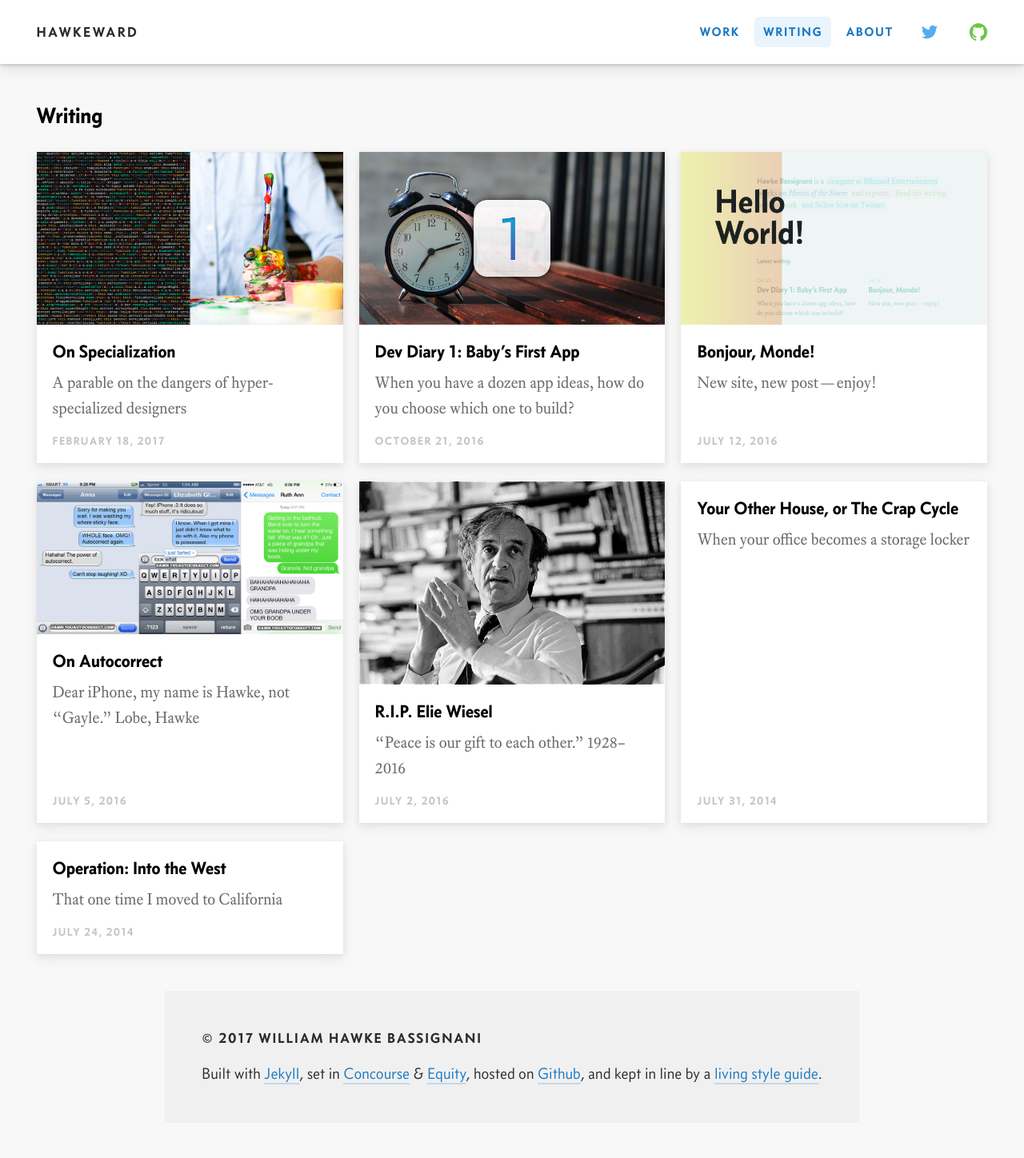
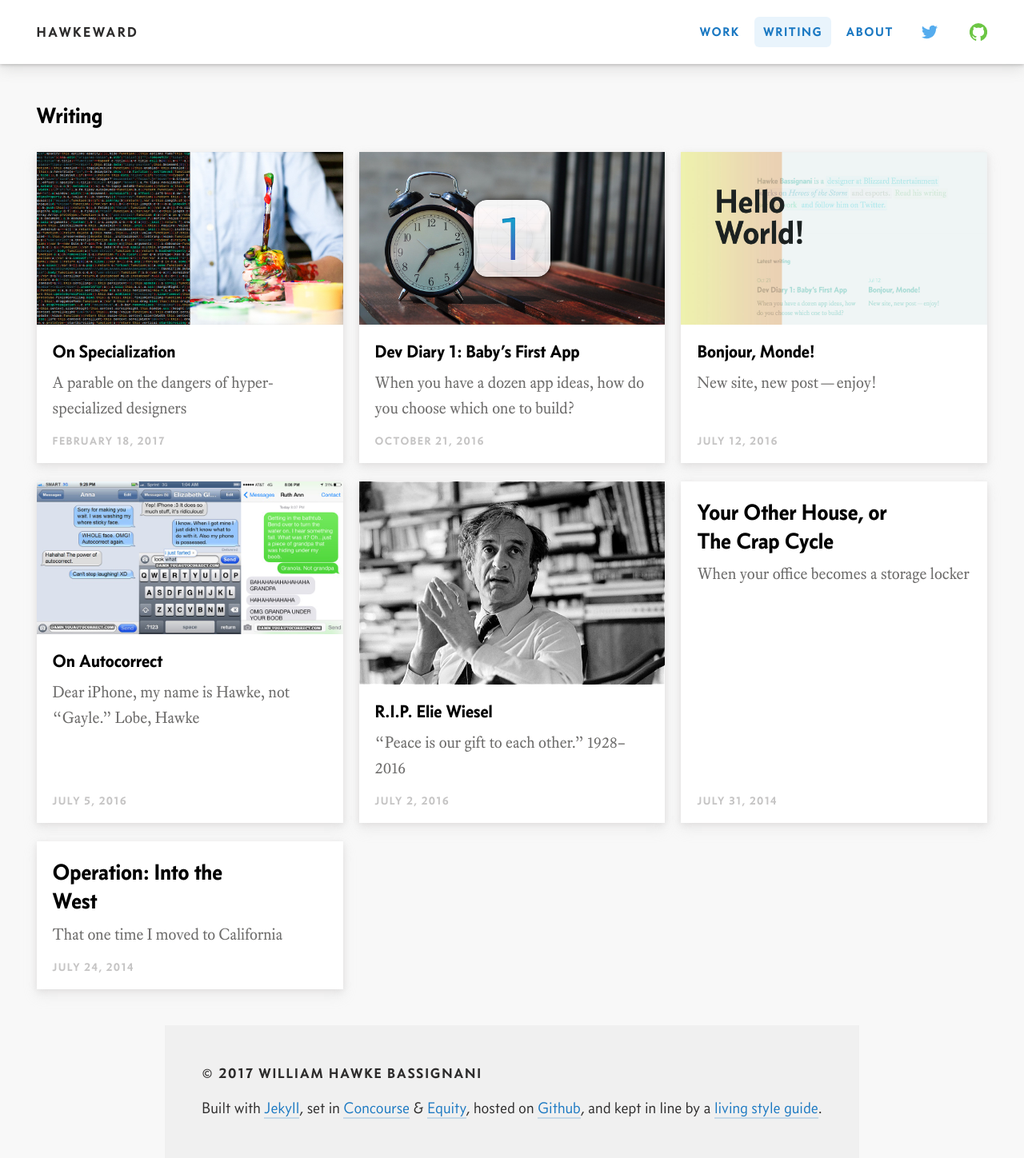
Before and after one commit to whbassignani/whbassignani.github.io, a Jekyll site: the page built from writing/index.html, in a window 1280 px wide. Shown: the whole page at 80% size. Built offline with Jekyll 4.4.1, drawn with Linux system fonts in a browser that asks for light colours; before the commit the page ends 1404 px from its top, so only the background shows below that.

Commit message:
Checkpoint before adjusting positioning

```diff
--- a/scss/_archive-writing.scss
+++ b/scss/_archive-writing.scss
@@ -40,13 +40,11 @@
   }
 }
 
-.archive-post {
+.archive-link {
   @include flex(1 0 100%);
+  border-bottom: 0;
+  display: block;
   position: relative;
-}
-
-.archive-link {
-  border-bottom: 0;
 
   &:hover .archive-post-title,
   &:hover .archive-post-date {
@@ -64,6 +62,12 @@
   font-size: size(0);
   margin: 0 0 size(-8);
   transition: color $animation-time;
+
+  .archive-list-item:not(.has-thumbnail) & {
+    font-size: size(2);
+    line-height: $line-height-tight;
+    width: 75%;
+  }
 }
 
 .archive-post-dek {
--- a/writing/index.html
+++ b/writing/index.html
@@ -6,11 +6,12 @@
   <ul class="archive-list container">
 
 {%for post in site.categories.writing %}
-    <li class="archive-list-item">
-      <article class="archive-post">
-        <a href="{{ post.url }}" class="archive-link" title="{{ post.title }}">
+  {% assign this_image = post.banner %}
 
-  {% assign this_image = post.banner %}
+    <li class="archive-list-item {% if this_image %}has-thumbnail{% endif %}">
+      <a href="{{ post.url }}" class="archive-link" title="{{ post.title }}">
+        <article class="archive-post">
+
   {% if this_image %}
           <div class="photo archive-post-thumbnail">
     {% include img-srcset-no-caption.html %}
@@ -26,8 +27,8 @@
           <time class="archive-post-date" data-full="{{ post.date | date: "%B %-d, %Y" }}">
             <span class="shorthand">{{ post.date | date: "%b %-d" }}</span>
           </time>
-        </a>
-      </article>
+        </article>
+      </a>
     </li>
 {% endfor %}
   </ul>
```
